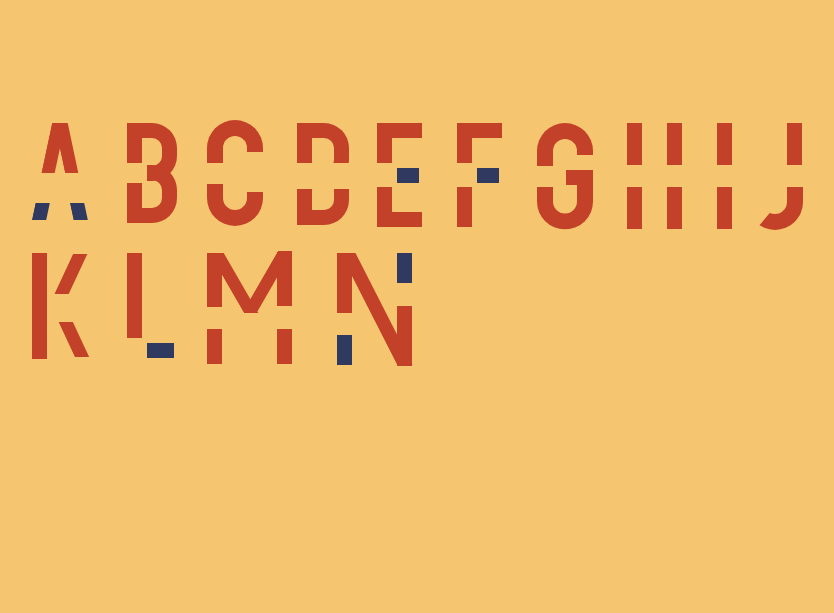
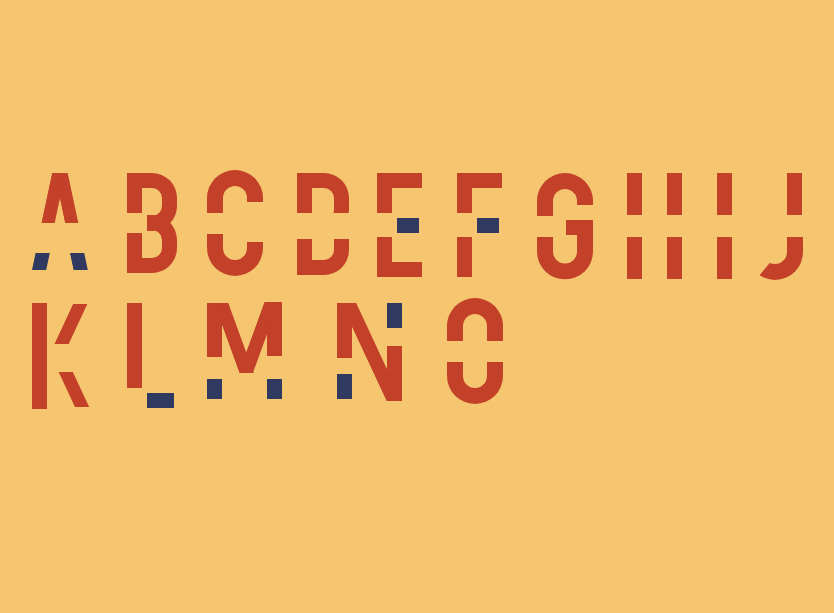
Before and after one commit to crystalyangxy/Interactive-2, a plain HTML site: page type.html in a window 1280 px wide. Shown: the part 187-800 px from the top of the page, without its empty margins (218-1052 px from the left). Drawn offline with Linux system fonts and the light colour scheme.

Commit message:
Update type.html

```diff
--- a/type.html
+++ b/type.html
@@ -600,11 +600,11 @@ body {
 .m2{
   position: relative;
   text-align: center;
-  border-left: 7px solid #C34129;
-  height: 35px;
+  border-left: 7px solid #303960;
+  height: 20px;
   width: 8px;
   top:112px;
-  background-color: #C34129;
+  background-color: #303960;
 }
 .m3{
   position: relative;
@@ -612,45 +612,45 @@ body {
   border-left: 7px solid #C34129;
   height: 54px;
   width: 8px;
-  top:0px;
-  left:70px;
+  top:15px;
+  left:60px;
   background-color: #C34129;
 
 }
 .m4{
   position: relative;
   text-align: center;
-  border-left: 7px solid #C34129;
-  height: 35px;
+  border-left: 7px solid #303960;
+  height: 20px;
   width: 8px;
-  top:23px;
-  left:70px;
-  background-color: #C34129;
+  top:38px;
+  left:60px;
+  background-color: #303960;
 }
 .m5{
   position: relative;
   text-align: center;
   border-left: 7px solid #C34129;
-  height: 60px;
-  width: 7px;
-  top:-90px;
-  left:54px;
+  height: 70px;
+    width: 7px;
+    top: -59px;
+    left: 45px;
   background-color: #C34129;
   transform: rotate(90deg);
-    transform: skewx(-30deg);
+    transform: skewx(-20deg);
 
 }
 .m6{
   position: relative;
   text-align: center;
   border-left: 7px solid #C34129;
-  height: 60px;
-  width: 7px;
-  top:-148px;
-  left:20px;
-  background-color: #C34129;
-    transform: skewx(30deg);
-}
+  height: 70px;
+    width: 7px;
+    top: -128px;
+    left: 20px;
+    background-color: #C34129;
+    transform: skewx(20deg);
+  }
 
 .n{
   top:100px;
@@ -661,7 +661,7 @@ body {
   position: relative;
   text-align: center;
   border-left: 7px solid #C34129;
-  height: 60px;
+  height: 55px;
   width: 8px;
   top:90px;
   background-color: #C34129;
@@ -670,19 +670,19 @@ body {
   position: relative;
   text-align: center;
   border-left: 7px solid #303960;
-  height: 30px;
+  height: 25px;
   width: 8px;
-  top:112px;
+  top:106px;
   background-color: #303960;
 }
 .n3{
   position: relative;
   text-align: center;
   border-left: 7px solid #303960;
-  height: 30px;
+  height: 25px;
   width: 8px;
-  top:0px;
-  left:60px;
+  top:10px;
+  left:50px;
   background-color: #303960;
 
 }
@@ -690,25 +690,59 @@ body {
   position: relative;
   text-align: center;
   border-left: 7px solid #C34129;
-  height:60px;
+  height:55px;
   width: 8px;
-  top:23px;
-  left:60px;
+  top:28px;
+  left:50px;
   background-color: #C34129;
 }
 .n5{
   position: relative;
   text-align: center;
   border-left: 8px solid #C34129;
-  height: 112px;
+  height: 98px;
   width: 7px;
-  top:-90px;
-  left:32px;
+  top:-70px;
+  left:27px;
   background-color: #C34129;
   transform: rotate(90deg);
-    transform: skewx(27deg);
+    transform: skewx(25deg);
 
 }
+.o{
+  top:70px;
+  left: 440px;
+  position: absolute;
+}
+.o1{
+  position: relative;
+  text-align: center;
+  padding: 12px;
+  margin-bottom: 6px;
+  height: 2.5px;
+  width: 0px;
+  top:115px;
+  border: 16px solid #C34129;
+  border-top-right-radius:100px;
+  border-top-left-radius:100px;
+  border-bottom:0;
+
+}
+.o2{
+  position: relative;
+ text-align: center;
+ padding: 12px;
+ margin-bottom: 6px;
+ height: 2.5px;
+ width: 0px;
+ top:130px;
+ border: 16px solid #C34129;
+ border-bottom-right-radius:100px;
+ border-bottom-left-radius:100px;
+ border-top:0;
+}
+
+
 
 .second{
   top:950px;
@@ -717,8 +751,11 @@ body {
         height: 100px;
         background: red;
         position: relative;
+        left:-400px;
         animation: mymove 2s infinite alternate;
     }
+
+
 
     /* Standard syntax */
     @keyframes mymove {
@@ -918,6 +955,31 @@ body {
 </div>
 <div class="o2">
 </div>
+
+<div class="p">
+<div class="p1 ">
+</div>
+<div class="p2">
+</div>
+<div class="p3 ">
+</div>
+</div>
+
+
+
+
+
+
+
+
+
+
+
+
+
+
+
+
 
 
 
@@ -1134,6 +1196,16 @@ body {
   <div class="i2">
   </div>
   </div>
+
+  <div class="p">
+  <div class="p1 ">
+  </div>
+  <div class="p2">
+  </div>
+  <div class="p3 ">
+  </div>
+  </div>
+
 </div>
 
 </div>
```
